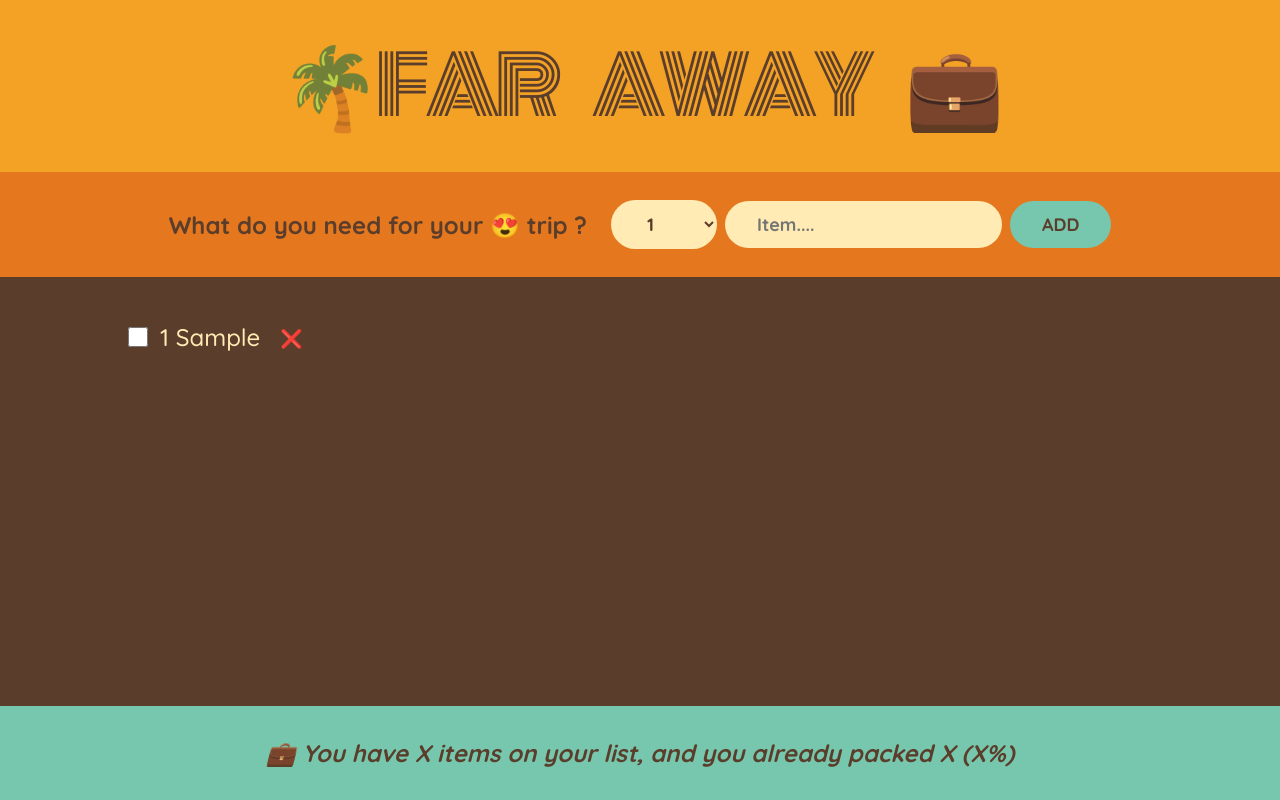
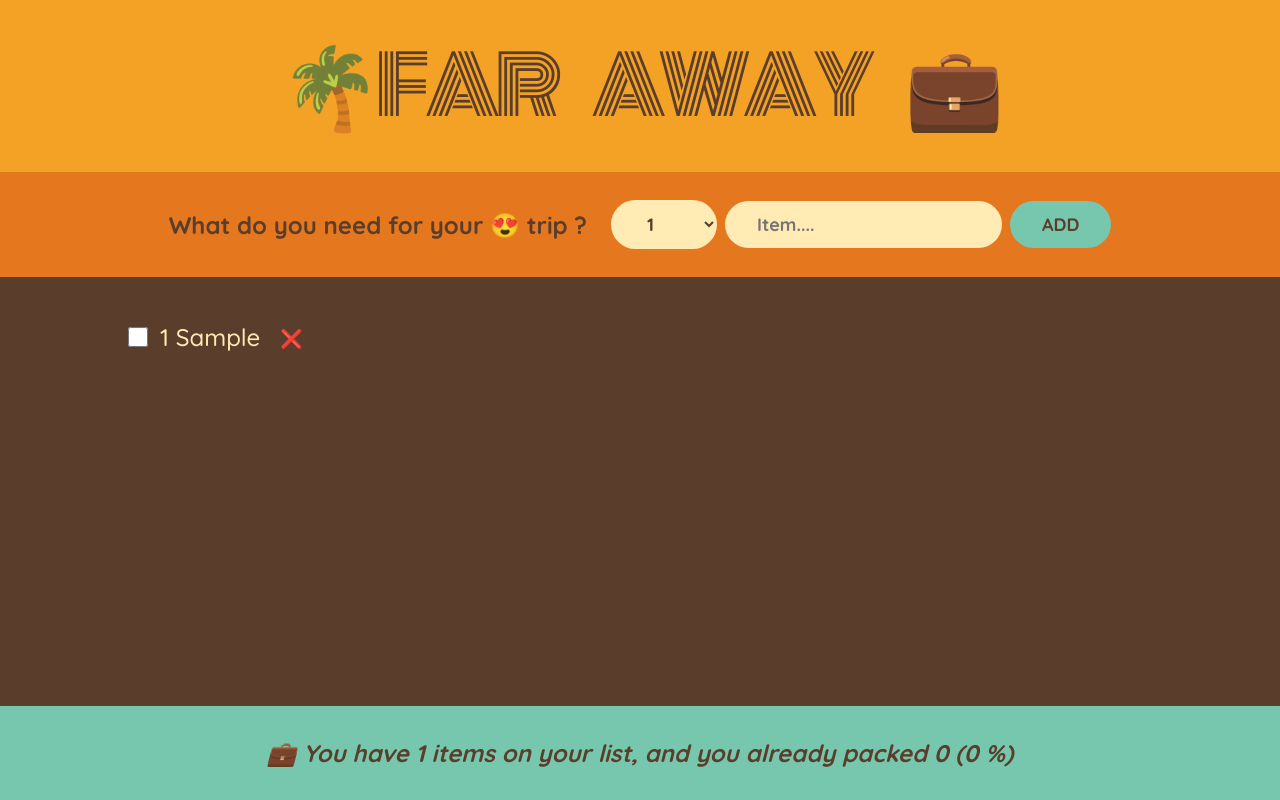
Before and after one commit to kumarharsh13/travel-list, a React (Create React App) app: page / in a window 1280 px wide. Both pictures are taken after typing "Sample" into the empty fields and a click on the button "ADD". Built offline with nearby package versions, Linux system fonts and the light colour scheme.

Commit message:
Calculation Statics using derived stats (#4)

```diff
--- a/src/App.js
+++ b/src/App.js
@@ -29,7 +29,7 @@
         onDeleteItem={handleDeleteItem}
         onToggleItems={handleToggleItem}
       />
-      <Stats />
+      <Stats items={items} />
     </div>
   );
 }
@@ -110,10 +110,24 @@
   );
 }
 
-function Stats() {
+function Stats({ items }) {
+  if (!items.length)
+    return (
+      <p className="stats">
+        <em>Start adding some items to your packing list 🚀</em>
+      </p>
+    );
+
+  const numItems = items.length;
+  const numPacked = items.filter((item) => item.packed).length;
+  const percentage = Math.round((numPacked / numItems) * 100);
   return (
     <footer className="stats">
-      <em>💼 You have X items on your list, and you already packed X (X%)</em>
+      <em>
+        {percentage === 100
+          ? "You got everything! Ready to go ✈️"
+          : `💼 You have ${numItems} items on your list, and you already packed ${numPacked} (${percentage} %) `}
+      </em>
     </footer>
   );
 }
```
